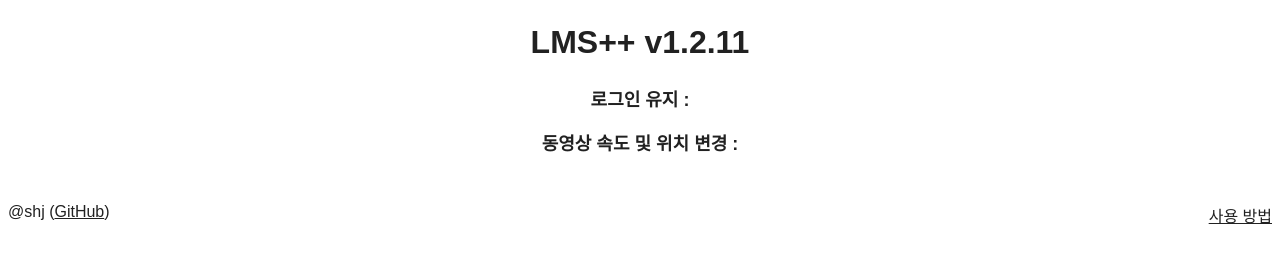
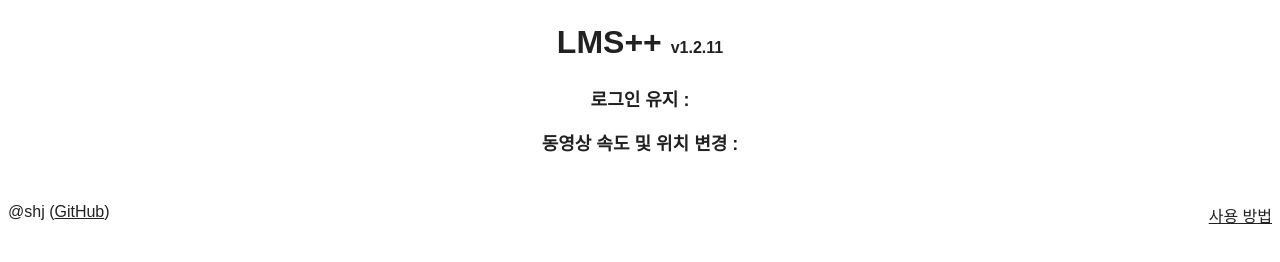
Before and after one commit to Gumball12/lmsplusplus, a website built with webpack: page src/browser/index.html in a window 1280 px wide. Built offline with nearby package versions, Linux system fonts and the light colour scheme; no server answers; a web font is replaced by a local one.

Commit message:
Fix header style

```diff
--- a/src/browser/css/index.css
+++ b/src/browser/css/index.css
@@ -6,6 +6,10 @@
 header {
   margin-top: 1.5em;
   margin-bottom: 1.5em;
+}
+
+header h1 span {
+  font-size: 16px;
 }
 
 main {
--- a/src/browser/index.html
+++ b/src/browser/index.html
@@ -10,7 +10,7 @@
   </head>
   <body>
     <header>
-      <h1>LMS++ v1.2.11</h1>
+      <h1>LMS++ <span>v1.2.11</span></h1>
     </header>
 
     <main>
```
